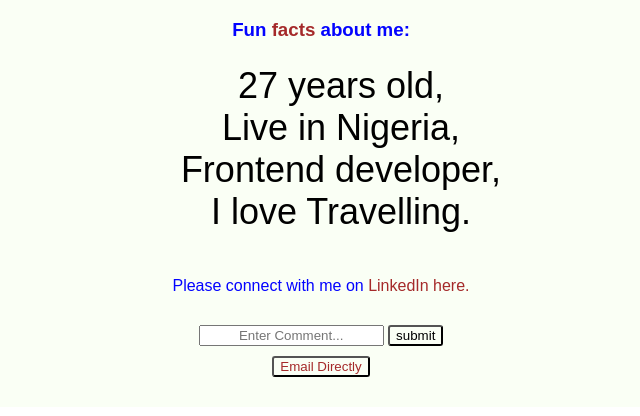
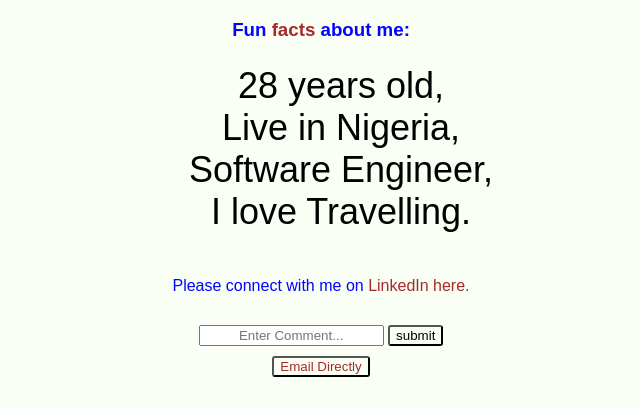
Before and after one commit to Collinsdaberechukwu/personal-website, a plain HTML site: page index.html in a window 1280 px wide. Shown: the part 116-532 px from the top of the page, without its empty margins (319-959 px from the left). Drawn offline with Linux system fonts and the light colour scheme.

Commit message:
Update on Age

```diff
--- a/index.html
+++ b/index.html
@@ -19,9 +19,9 @@
             <div>
                 <h3>Fun <span>facts</span> about me:</h3>
             <ul>
-                 <li>27 years old,</li>
+                 <li>28 years old,</li>
                  <li>Live in Nigeria,</li>
-                 <li>Frontend developer,</li>
+                 <li>Software Engineer,</li>
                  <li>I love Travelling.</li>
            </ul>
            </div>
```
